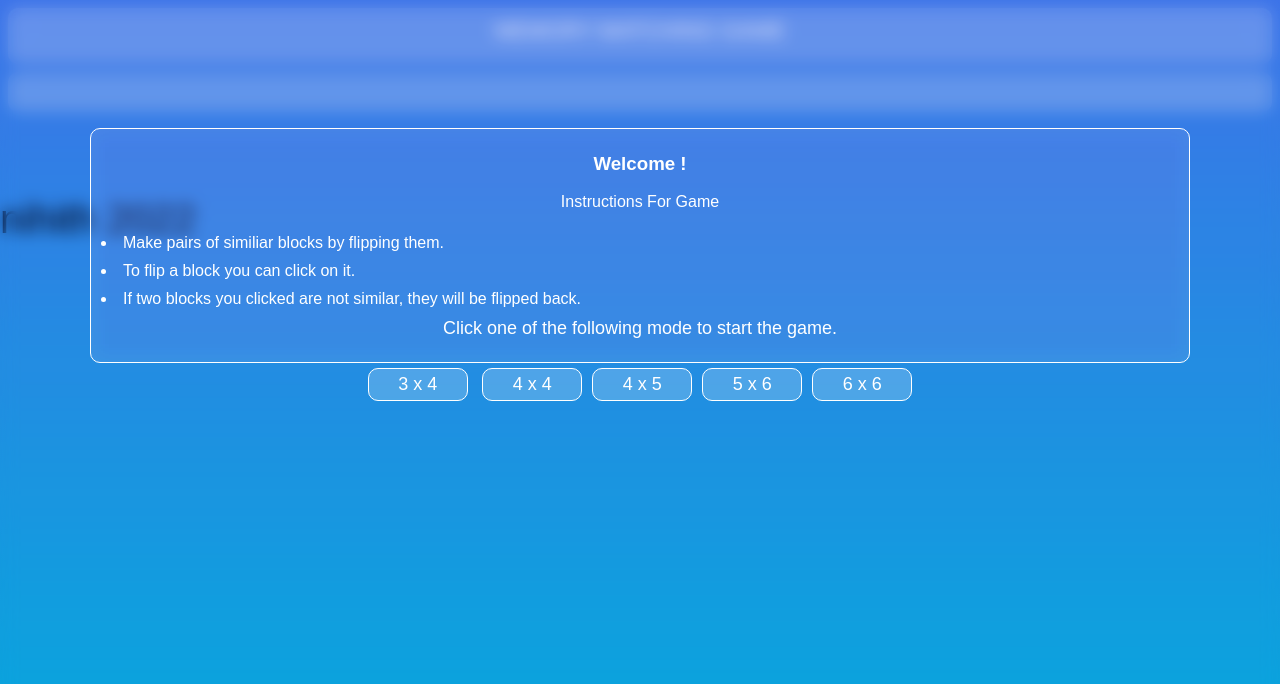
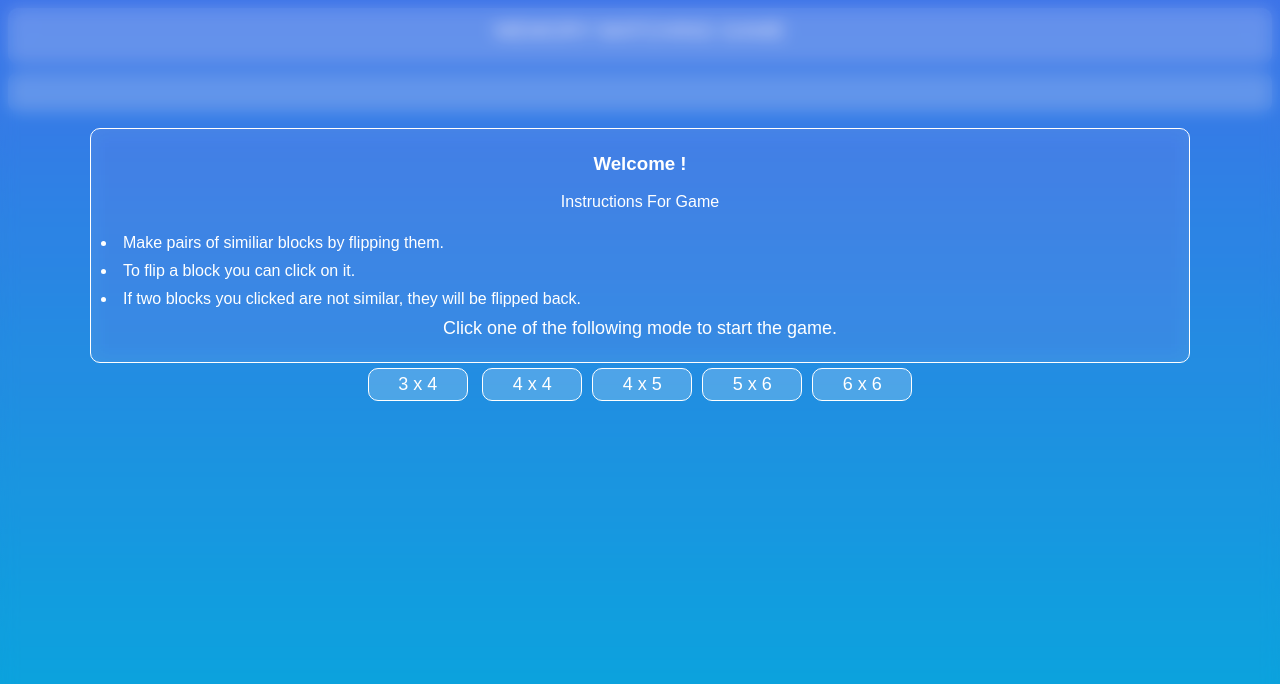
Before and after one commit to nihith-nath/memory-game, a plain HTML site: page index.html in a window 1280 px wide. Drawn offline with nearby package versions, Linux system fonts and the light colour scheme; a web font is replaced by a local one.

Commit message:
Add files via upload

```diff
--- a/index.html
+++ b/index.html
@@ -25,8 +25,5 @@
     <center>
         <table cellspacing="0"></table>
     </center>
-    <footer>
-       <p>nihith 2022<p>
-        </footer>
 </body>
 </html>
```
